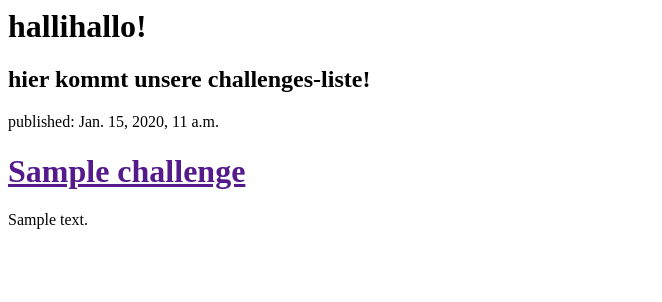
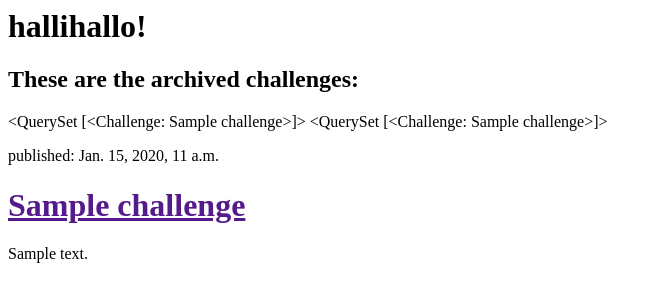
Before and after one commit to TimEckert/challenge.me, a Django app: template challenges/templates/challenges/challenges_list.html in a window 1280 px wide. Shown: the top 302 px of the page, without its empty margins (0-662 px from the left). Run offline with Django 3.2, Linux system fonts and the light colour scheme; tables that the repository leaves empty hold one stand-in row (values such as "Sample post"); the template is opened without the code that fills it: values that come from a table or form of the project are taken from there, most other values are stand-ins (such as "Sample title", 1, 10 or a date in 2020).

Commit message:
Modified models and DB migrations for teaser and archived_date.

```diff
--- a/challenges/models.py
+++ b/challenges/models.py
@@ -1,16 +1,21 @@
 from django.db import models
 from django.utils import timezone
+from datetime import datetime, timedelta
 
 
 class Challenge(models.Model):
 #all class object attributes?
     author = models.ForeignKey('auth.User',on_delete=models.CASCADE)
+    teaser = models.CharField(max_length=200)
     title = models.CharField(max_length=200)
     text = models.TextField()
     created_date = models.DateTimeField(
             default=timezone.now)
     published_date = models.DateTimeField(
             blank=True, null=True)
+    archived_date = models.DateTimeField(
+            blank=True, null=True)
+
 
     def publish(self):
         self.published_date = timezone.now()
--- a/challenges/templates/challenges/challenges_list.html
+++ b/challenges/templates/challenges/challenges_list.html
@@ -12,7 +12,14 @@
     </div>
 
     <div>
-      <p><h2>hier kommt unsere challenges-liste!</h2></p>
+      <p><h2>These are the archived challenges:</h2></p>
+
+      {{ challenges }}
+
+    {% for archived in archived_chalengs %}
+      {{ archived_challenges }}
+    {% endfor %}
+
     </div>
 
 
```
Also changed, not shown: challenges/views.py (+9 -1 lines), challenges/migrations/0002_challenge_teaser.py (added), challenges/migrations/0003_challenge_archived_date.py (added).
